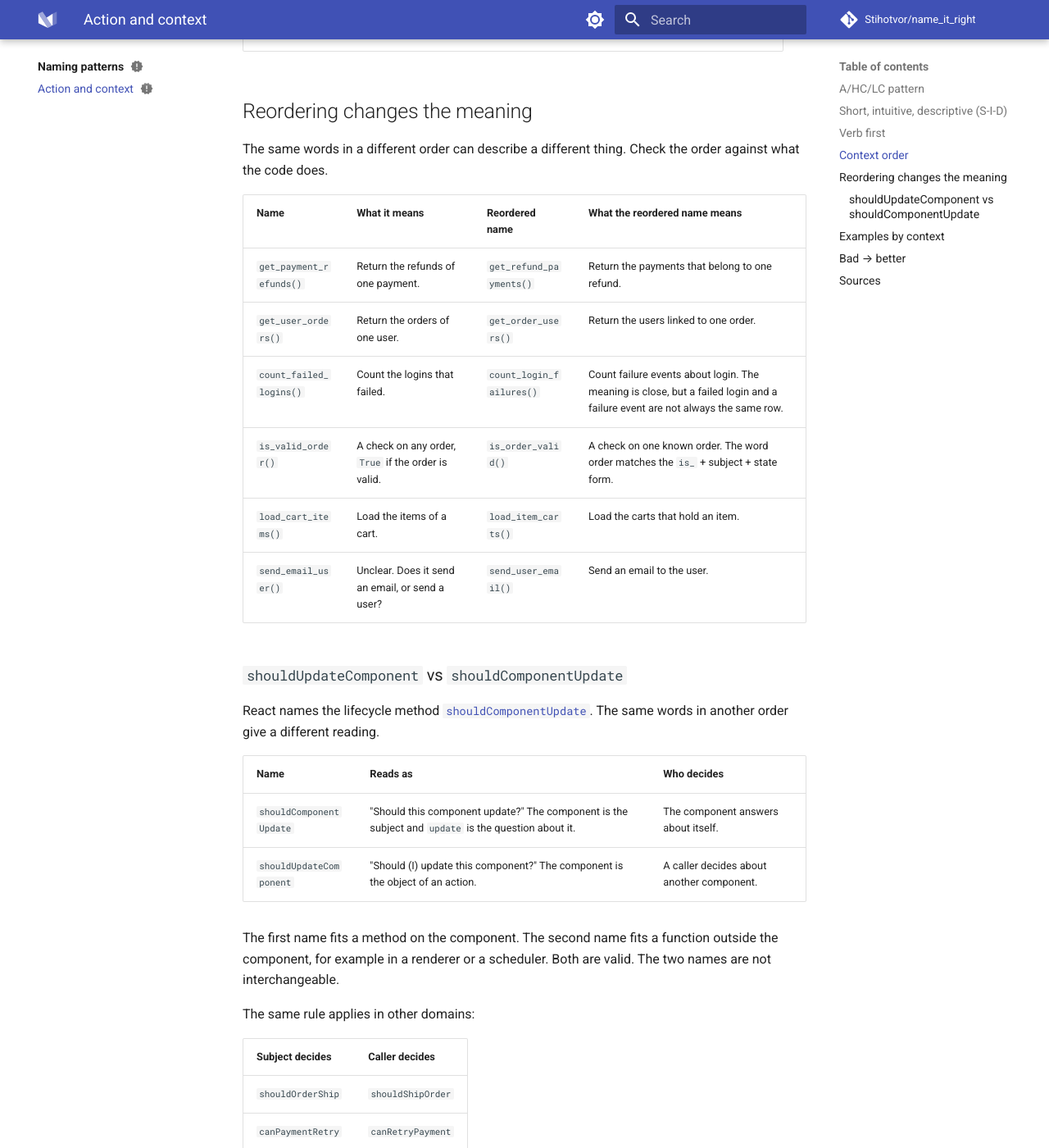
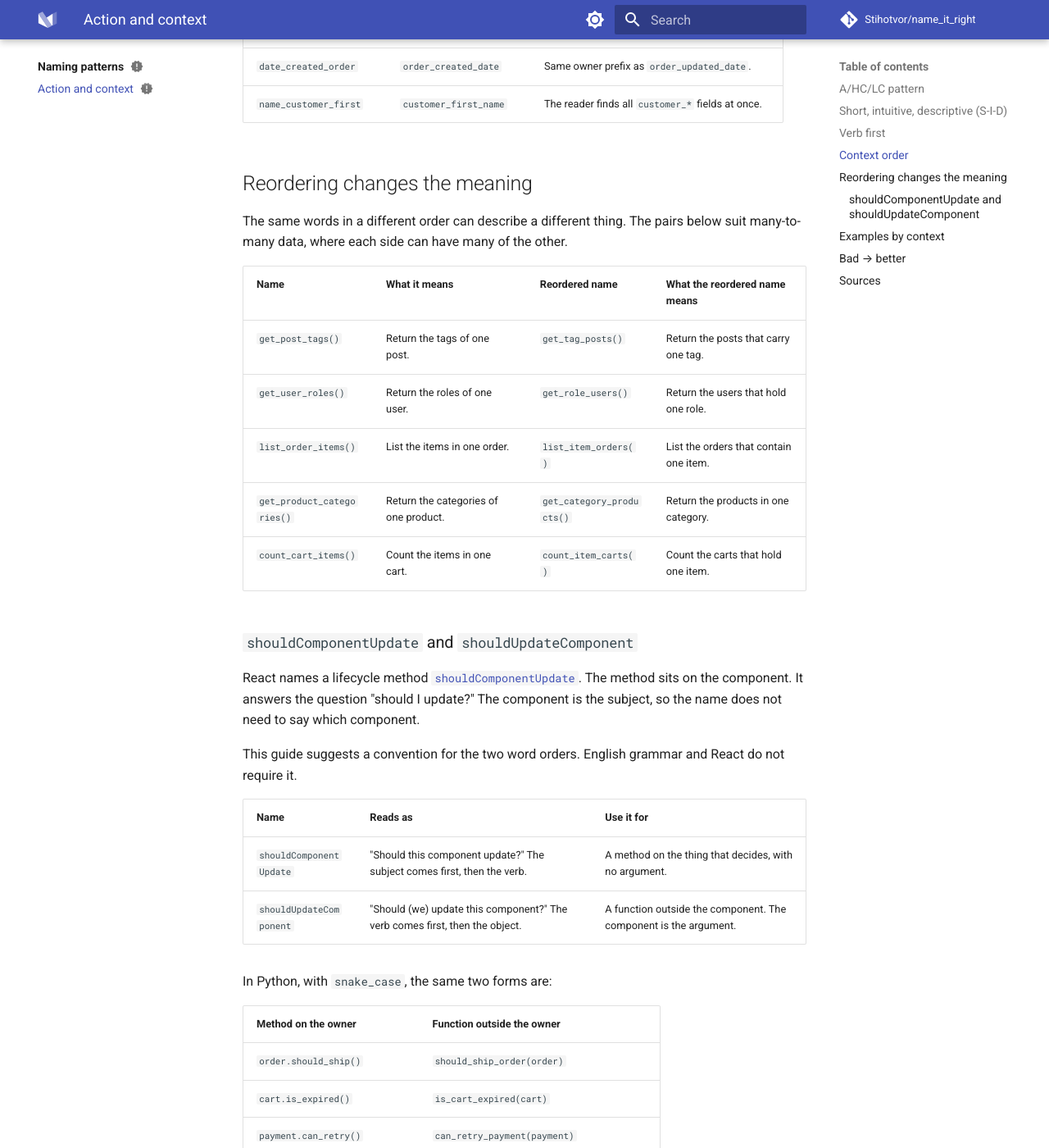
Before and after one commit to Stihotvor/name_it_right, an MkDocs documentation site: the page built from docs/patterns/action-context.md, in a window 1280 px wide and 1400 px high, scrolled down 3242 px. Shown: the whole window at 82% size. Built offline with MkDocs 1.6.1 and Material for MkDocs 9.7.7, drawn with Linux system fonts in a browser that asks for light colours; comment, search, counter and statistics services are not loaded; some of the changed text lies outside the part shown.

Commit message:
docs(03): fix review findings in patterns pages
Co-Authored-By: Claude Sonnet 5.5 <noreply@anthropic.com>

```diff
--- a/docs/patterns/action-context.md
+++ b/docs/patterns/action-context.md
@@ -11,24 +11,25 @@ A good name answers two questions: what does the code do, and to what? This page
     - Use the **A/HC/LC** order: action, high context, low context. `get_user_messages()` reads as "get (action) the user (high context) messages (low context)".
     - Start with the verb in functions and methods: `cancel_order()`, `apply_discount_code()`, `send_receipt_email()`.
     - Put the broad word before the narrow word: `shipping_address_city`, `payment_retry_count`.
-    - Make names **S-I-D**: short, intuitive and descriptive. `fetch_open_orders()` passes. `f_oo()` is short but not intuitive. `fetch_all_orders_that_are_still_open_and_unpaid()` is descriptive but not short.
+    - Make names **S-I-D**: short, intuitive and descriptive. `get_open_orders()` passes. `g_oo()` is short but not intuitive. `get_all_orders_that_are_still_open_and_unpaid()` is descriptive but not short.
     - Keep the high context equal to the thing the code works on. If the function changes an order, `order` is the high context: `refund_order()`, `close_order()`.
+    - In a boolean, put the subject before the state: `is_order_valid()`, `is_cart_empty()`.
     - Read the name aloud. If it sounds odd, the word order is probably wrong.
 
 !!! tip "Useful tips"
 
-    - Test a new name by swapping the context words. If the meaning changes, the order matters and you must choose with care: `get_payment_refunds()` is not `get_refund_payments()`.
+    - Test a new name by swapping the context words. If the meaning changes, the order matters and you must choose with care: `get_post_tags()` is not `get_tag_posts()`.
     - The module or class often gives the high context. Then drop it from the name: `order.cancel()`, not `order.cancel_order()`.
-    - For the verb list, use one term per operation. See the [glossary](../common/references-and-glossary.md).
+    - Use one verb for one operation. This guide uses `get_` for a cheap read of known data, `find_` for a search that may return nothing, `list_` for a collection, and `calculate_` for a computed value. You can choose other verbs. Keep them the same in the whole code base. See the [glossary](../common/references-and-glossary.md).
     - For function rules in Python, see [Functions](../python/functions.md).
 
 !!! danger "General anti-patterns"
 
     - Noun-first function names: `order_cancel()` → `cancel_order()`
     - Context in the wrong order: `message_user_get()` → `get_user_message()`
-    - Long chains of context words: `get_all_active_user_unread_messages_count()` → `count_unread_messages()` on a `user` object
+    - Long chains of context words: `get_all_active_user_unread_messages_count()` → `user.count_unread_messages()`
     - Words with no content: `handle_data()`, `process_item()`, `do_stuff()`
-    - Mixed verbs for one operation: `fetch_order()`, `retrieve_invoice()`, `get_refund()` in one codebase
+    - Mixed verbs for one operation: `fetch_order()`, `retrieve_invoice()`, `get_refund()` in one code base
 
 ## A/HC/LC pattern
 
@@ -39,23 +40,22 @@ The pattern is: `prefix? + action + high context + low context?`. The prefix and
 | `get_user_messages` | | get | user | messages |
 | `get_order_total` | | get | order | total |
 | `calculate_cart_subtotal` | | calculate | cart | subtotal |
-| `apply_promo_code` | | apply | promo | code |
+| `apply_coupon` | | apply | coupon | |
 | `refund_payment_fee` | | refund | payment | fee |
 | `should_retry_payment` | should | retry | payment | |
-| `is_cart_empty` | is | | cart | empty |
-| `has_order_shipped` | has | | order | shipped |
-| `cancel_pending_orders` | | cancel | orders | pending |
 | `send_order_confirmation_email` | | send | order | confirmation email |
 
-!!! note "Pending is a state, not a context"
+!!! note "Where the pattern does not fit"
 
-    In `cancel_pending_orders`, the state `pending` filters the high context `orders`. Keep filters close to the noun they filter.
+    - A name with a prefix such as `is_cart_empty` or `has_order_shipped` has no action. The prefix takes its place: prefix, subject, state.
+    - A filter sits next to the noun it filters. In `cancel_pending_orders`, the state `pending` filters `orders`. The form is `action + filter + noun`.
+    - A compound noun such as `promo_code` stays together. Do not split it into two contexts.
 
 ## Short, intuitive, descriptive (S-I-D)
 
 | Property | Question | Failing example | Passing example |
 |---|---|---|---|
-| Short | Can you type and read it without effort? | `fetch_all_orders_that_are_still_open()` | `fetch_open_orders()` |
+| Short | Can you type and read it without effort? | `get_all_orders_that_are_still_open()` | `get_open_orders()` |
 | Intuitive | Does it read naturally, like speech? | `order_total_get()` | `get_order_total()` |
 | Descriptive | Does it show what the code does and what it does it to? | `handle_order()` | `ship_order()` |
 
@@ -66,18 +66,18 @@ Start function and method names with a verb. The verb tells the reader what happ
 | Bad | Better | Why |
 |---|---|---|
 | `order_cancel()` | `cancel_order()` | Verb first reads as a command. |
-| `cart_total()` | `calculate_cart_total()` | A bare noun does not say if the code reads, computes or fetches. |
+| `cart_total()` | `calculate_cart_total()` | A bare noun does not say if the code reads, computes or loads. |
 | `email_receipt()` | `send_receipt_email()` | `email` could be a noun or a verb. |
 | `discount_apply(code)` | `apply_discount(code)` | Verb first matches `cancel_order()` and `refund_payment()`. |
-| `user_by_email()` | `find_user_by_email()` | The verb says what the search returns when nothing is found. |
+| `user_by_email()` | `find_user_by_email()` | A bare noun does not say if the code searches, creates or loads. `find` tells the reader that the search can return nothing. |
 | `stock_check(sku)` | `is_in_stock(sku)` | A boolean check uses `is_` or `has_`. |
 | `invoice_pdf()` | `render_invoice_pdf()` | The verb shows that the code does work. |
 
-Exception: some APIs use nouns on purpose. A class name is a noun (`OrderCancellation`), and a property is a noun (`order.total`).
+Exception: some names are nouns on purpose. A class name is a noun (`OrderCancellation`), and a property is a noun (`order.total`).
 
 ## Context order
 
-Put the broad context first and the narrow context last. The order lets editors sort and group related names.
+Put the broad context first and the narrow context last. In alphabetical lists and in editor autocomplete, related names then stay together.
 
 | Bad | Better | Why |
 |---|---|---|
@@ -89,35 +89,37 @@ Put the broad context first and the narrow context last. The order lets editors
 
 ## Reordering changes the meaning
 
-The same words in a different order can describe a different thing. Check the order against what the code does.
+The same words in a different order can describe a different thing. The pairs below suit many-to-many data, where each side can have many of the other.
 
 | Name | What it means | Reordered name | What the reordered name means |
 |---|---|---|---|
-| `get_payment_refunds()` | Return the refunds of one payment. | `get_refund_payments()` | Return the payments that belong to one refund. |
-| `get_user_orders()` | Return the orders of one user. | `get_order_users()` | Return the users linked to one order. |
-| `count_failed_logins()` | Count the logins that failed. | `count_login_failures()` | Count failure events about login. The meaning is close, but a failed login and a failure event are not always the same row. |
-| `is_valid_order()` | A check on any order, `True` if the order is valid. | `is_order_valid()` | A check on one known order. The word order matches the `is_` + subject + state form. |
-| `load_cart_items()` | Load the items of a cart. | `load_item_carts()` | Load the carts that hold an item. |
-| `send_email_user()` | Unclear. Does it send an email, or send a user? | `send_user_email()` | Send an email to the user. |
+| `get_post_tags()` | Return the tags of one post. | `get_tag_posts()` | Return the posts that carry one tag. |
+| `get_user_roles()` | Return the roles of one user. | `get_role_users()` | Return the users that hold one role. |
+| `list_order_items()` | List the items in one order. | `list_item_orders()` | List the orders that contain one item. |
+| `get_product_categories()` | Return the categories of one product. | `get_category_products()` | Return the products in one category. |
+| `count_cart_items()` | Count the items in one cart. | `count_item_carts()` | Count the carts that hold one item. |
 
-### `shouldUpdateComponent` vs `shouldComponentUpdate`
+### `shouldComponentUpdate` and `shouldUpdateComponent`
 
-React names the lifecycle method [`shouldComponentUpdate`](https://react.dev/reference/react/Component#shouldcomponentupdate). The same words in another order give a different reading.
+React names a lifecycle method [`shouldComponentUpdate`](https://react.dev/reference/react/Component#shouldcomponentupdate). The method sits on the component. It answers the question "should I update?" The component is the subject, so the name does not need to say which component.
 
-| Name | Reads as | Who decides |
+This guide suggests a convention for the two word orders. English grammar and React do not require it.
+
+| Name | Reads as | Use it for |
 |---|---|---|
-| `shouldComponentUpdate` | "Should this component update?" The component is the subject and `update` is the question about it. | The component answers about itself. |
-| `shouldUpdateComponent` | "Should (I) update this component?" The component is the object of an action. | A caller decides about another component. |
+| `shouldComponentUpdate` | "Should this component update?" The subject comes first, then the verb. | A method on the thing that decides, with no argument. |
+| `shouldUpdateComponent` | "Should (we) update this component?" The verb comes first, then the object. | A function outside the component. The component is the argument. |
 
-The first name fits a method on the component. The second name fits a function outside the component, for example in a renderer or a scheduler. Both are valid. The two names are not interchangeable.
+In Python, with `snake_case`, the same two forms are:
 
-The same rule applies in other domains:
+| Method on the owner | Function outside the owner |
+|---|---|
+| `order.should_ship()` | `should_ship_order(order)` |
+| `cart.is_expired()` | `is_cart_expired(cart)` |
+| `payment.can_retry()` | `can_retry_payment(payment)` |
+| `subscription.should_renew()` | `should_renew_subscription(subscription)` |
 
-| Subject decides | Caller decides |
-|---|---|
-| `shouldOrderShip` | `shouldShipOrder` |
-| `canPaymentRetry` | `canRetryPayment` |
-| `willCartExpire` | `willExpireCart` |
+Both orders are valid. Choose by where the code lives, and keep one choice in the whole code base. The React name is an older exception to the verb-first rule. Other languages use `camelCase` for these names (`shouldComponentUpdate`). Python uses `snake_case` (`should_update_component`).
 
 ## Examples by context
 
@@ -136,12 +138,13 @@ The same rule applies in other domains:
 
 | Bad | Better | Why |
 |---|---|---|
-| `data_get()` | `get_customer_profile()` | Verb first, and `data` says nothing. |
-| `process_order_and_send_email()` | `complete_order()` | `and` in a name often hides two jobs. Split them: `charge_order()`, `send_order_email()`. |
+| `data_get()` | `get_customer_profile()` | Verb first, and `data` says nothing. Use this when the function returns a customer profile. |
+| `process_order_and_send_email()` | `charge_order()` and `send_order_email()` | `and` in a name often hides two jobs. Split them. |
 | `get_all_the_active_orders_for_user()` | `list_user_active_orders()` | Remove filler words. Keep the context order. |
-| `handle_cart()` | `merge_guest_cart()` | `handle` hides the action. |
-| `payment_user_id` | `payer_id` | One precise word replaces a chain. |
-| `get_user_data_list()` | `list_users()` | `data` and `list` repeat what the plural already says. |
+| `handle_cart()` | `merge_guest_cart()` | `handle` hides the action. Use this when the function merges a guest cart into a user cart. |
+| `payment_user_id` | `payer_id` | One precise word replaces a chain. Use this when the user is the payer. |
+| `get_user_data_list()` | `list_users()` | `list` already says that the result is a collection, and `data` is filler. Use this when the function returns users. |
+| `send_email_user()` | `send_email_to_user()` | Without `to`, the reader cannot tell what is sent and what receives it. |
 
 ## Sources
 
```
Also changed, not shown: other parts of docs/patterns/action-context.md (+1 -1 lines), docs/patterns/index.md (+5 -5 lines).
